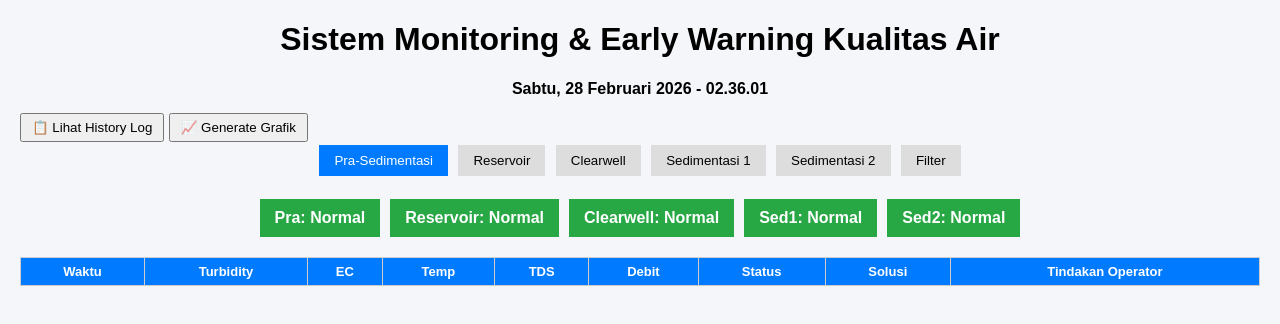
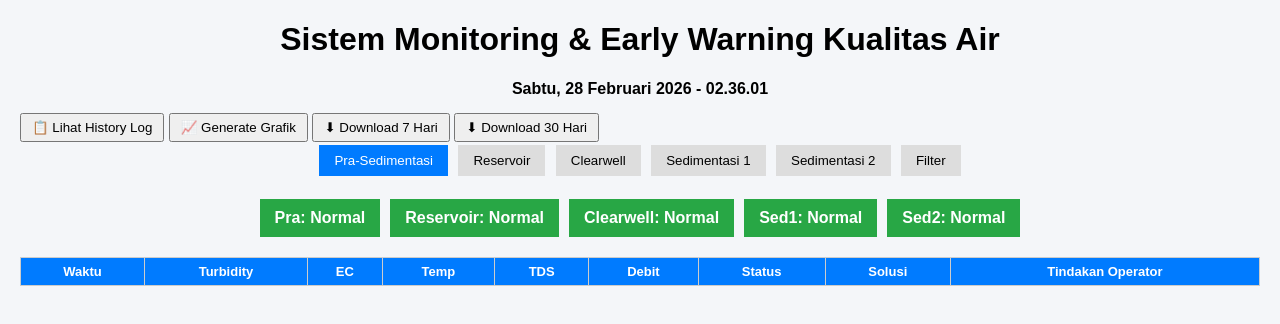
Before and after one commit to cimahiblud/sistem-monitoring-and-early-warning-blud-cimahi, a plain HTML site: page index.html in a window 1280 px wide. Drawn offline with nearby package versions, Linux system fonts and the light colour scheme; no server answers.

Commit message:
Update index.html

```diff
--- a/index.html
+++ b/index.html
@@ -2,7 +2,7 @@
 <html lang="id">
 <head>
 <meta charset="UTF-8">
-<title>Dashboard Monitoring & Early Warning</title>
+<title>Dashboard Monitoring & Early Warning Sistem Kualitas Air BLUD Cimahi</title>
 
 <style>
 body{font-family:Arial;background:#f4f6f9;margin:20px}
@@ -40,6 +40,8 @@ button{padding:5px 10px;cursor:pointer}
 <div class="top-buttons">
     <button class="main-btn" onclick="openHistory()">📋 Lihat History Log</button>
     <button class="main-btn" onclick="openChartPopup()">📈 Generate Grafik</button>
+    <button onclick="downloadData(7)">⬇ Download 7 Hari</button>
+    <button onclick="downloadData(30)">⬇ Download 30 Hari</button>
 </div>
 
 
```
